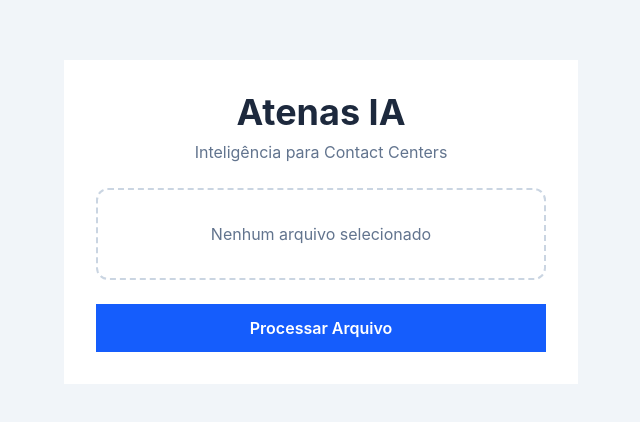
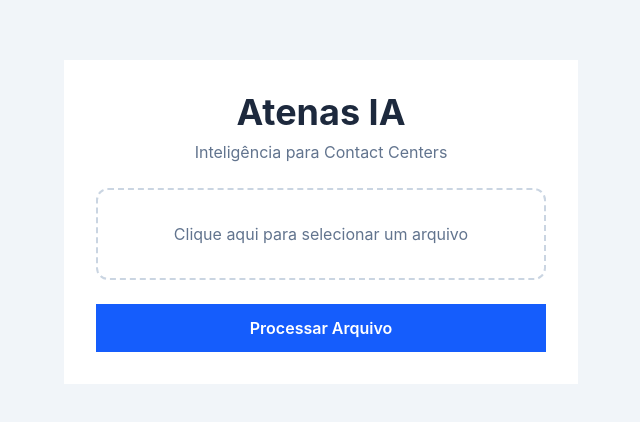
Before and after one commit to jeansoto516-a11y/ATENAS-IA, a React app in the folder frontend/: page / in a window 1280 px wide. Shown: the part 178-600 px from the top of the page, without its empty margins (319-959 px from the left). Built offline with nearby package versions, Linux system fonts and the light colour scheme; the HTML template or start-up script is replaced by a standard one.

Commit message:
feat:  implementação de arquivo pelo frontend

```diff
--- /dev/null
+++ b/frontend/src/components/upload/UploadArea.jsx
@@ -0,0 +1,52 @@
+import { useRef } from 'react';
+
+function UploadArea({ file, setFile }) {
+    const inputRef = useRef(null);
+
+    function handleFile(event) {
+        const selectedFile = event.target.files[0];
+
+        if (selectedFile) {
+            setFile(selectedFile);
+        }
+    }
+
+    return (
+        <>
+        <input
+            ref={inputRef}
+            type="file"
+            accept=".xlsx,.xls"
+            onChange={handleFile}
+            className="hidden"
+        />
+
+        <div
+        onClick={() => inputRef.current.click()}
+        className="
+        border-2
+        border-dashed
+        border-slate-300
+        rounded-xl
+        p-8
+        text-center
+        cursor-pointer
+        hover:border-slate-500
+        transition
+        "
+        >
+            {file ? (
+                <p className="font-medium text-slate-700">
+                    {file.name}
+                </p>
+                ) : (
+                <p className="text-slate-500">
+                    Clique aqui para selecionar um arquivo
+                    </p>
+                )}
+        </div>
+        </>
+    );
+}
+
+export default UploadArea;
--- a/frontend/src/pages/Home.jsx
+++ b/frontend/src/pages/Home.jsx
@@ -1,10 +1,16 @@
+import { useState } from "react";
 import Card from "../components/ui/Card";
 import Button from "../components/ui/Button";
+import UploadArea from "../components/upload/UploadArea";
 
 function Home() {
+        const [file, setFile] = useState(null);
+
     return (
     <div className="min-h-screen bg-slate-100 flex items-center justify-center p-6">
+
         <Card>
+
         <div className="flex flex-col gap-6 w-[450px]">
 
             <div className="text-center">
@@ -17,18 +23,19 @@ function Home() {
             </p>
             </div>
 
-            <div className="border-2 border-dashed border-slate-300 rounded-xl p-8 text-center">
-            <p className="text-slate-500">
-                Nenhum arquivo selecionado
-            </p>
-            </div>
+            <UploadArea
+            file={file}
+            setFile={setFile}
+            />
 
             <Button>
             Processar Arquivo
             </Button>
 
         </div>
+
         </Card>
+
     </div>
     );
 }
```
